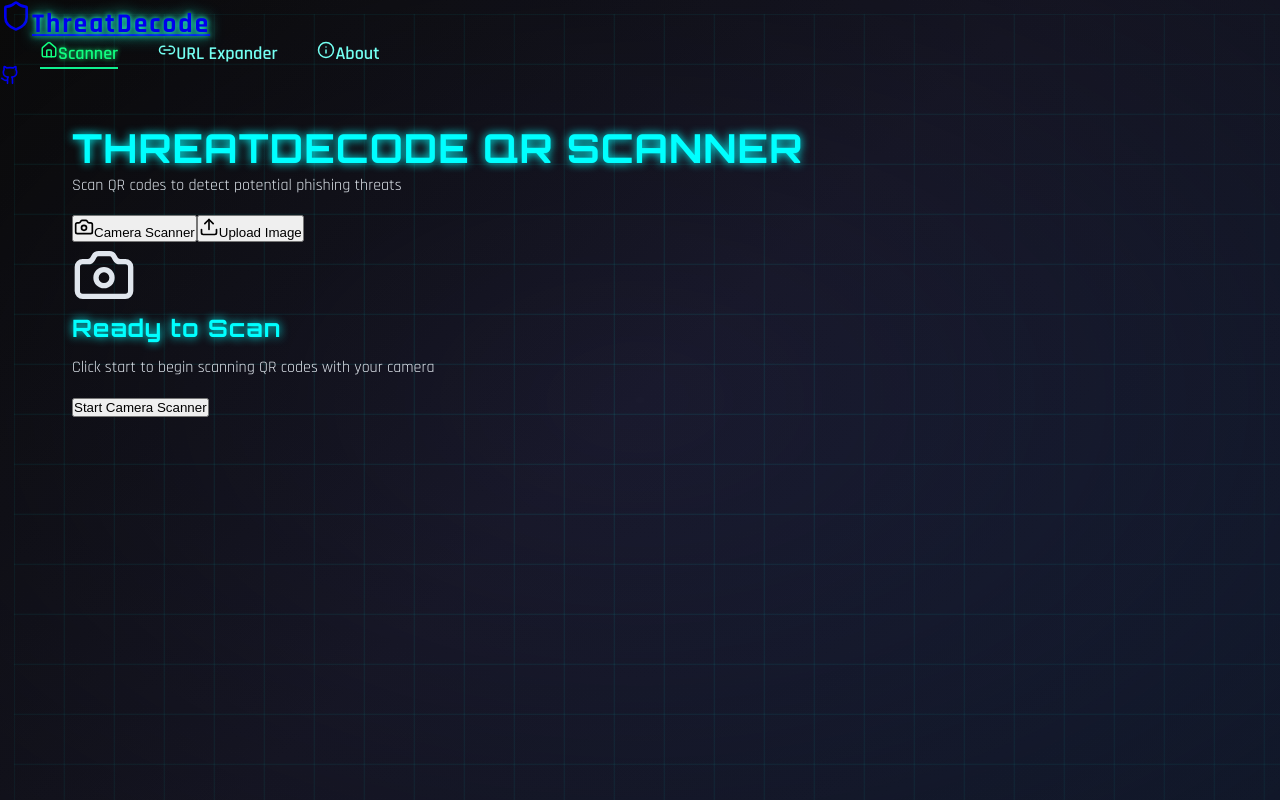
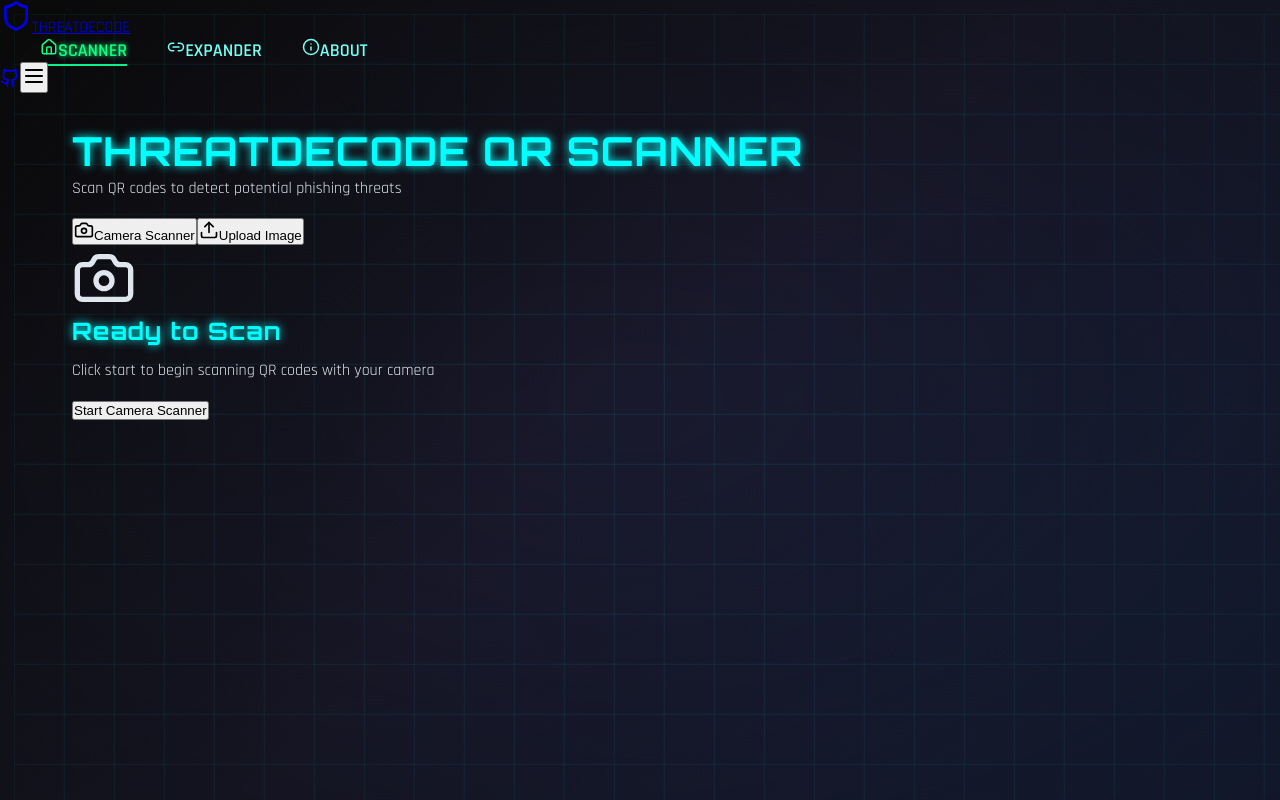
Before and after one commit to gowri018/AntiQuish, a React (Create React App) app in the folder threatdecode-frontend/: page / in a window 1280 px wide. Built offline with nearby package versions, Linux system fonts and the light colour scheme.

Commit message:
urlExpansion

```diff
--- a/threatdecode-frontend/src/components/Header.js
+++ b/threatdecode-frontend/src/components/Header.js
@@ -1,57 +1,74 @@
-// src/components/Header.js
-import React from 'react';
+import React, { useState } from 'react';
 import { Link, useLocation } from 'react-router-dom';
-import { Shield, Home, Info, Github, Link2 } from 'lucide-react'; // Added Link2 icon
+import { Shield, Home, Info, Github, Link2, Menu, X } from 'lucide-react';
 import './Header.css';
 
 const Header = () => {
   const location = useLocation();
+  const [mobileMenuOpen, setMobileMenuOpen] = useState(false);
+
+  const toggleMobileMenu = () => {
+    setMobileMenuOpen(!mobileMenuOpen);
+  };
 
   return (
-    <header className="app-header">
+    <header className="cyber-header">
       <div className="header-content">
-        <Link to="/" className="logo">
+        <Link to="/" className="cyber-logo">
           <Shield size={32} className="logo-icon" />
-          <span className="logo-text">ThreatDecode</span>
+          <span className="logo-text">
+            <span className="logo-main">THREAT</span>
+            <span className="logo-sub">DECODE</span>
+          </span>
         </Link>
 
-        <nav className="nav-menu">
+        <nav className={`nav-menu ${mobileMenuOpen ? 'mobile-open' : ''}`}>
           <Link
             to="/"
-            className={`nav-link ${location.pathname === '/' ? 'active' : ''}`}
+            className={`cyber-nav-link ${location.pathname === '/' ? 'active' : ''}`}
+            onClick={() => setMobileMenuOpen(false)}
           >
             <Home size={18} />
-            Scanner
+            <span>SCANNER</span>
           </Link>
-          {/* NEW NAVIGATION LINK */}
           <Link
             to="/url-expander"
-            className={`nav-link ${location.pathname === '/url-expander' ? 'active' : ''}`}
+            className={`cyber-nav-link ${location.pathname === '/url-expander' ? 'active' : ''}`}
+            onClick={() => setMobileMenuOpen(false)}
           >
             <Link2 size={18} />
-            URL Expander
+            <span>EXPANDER</span>
           </Link>
           <Link
             to="/about"
-            className={`nav-link ${location.pathname === '/about' ? 'active' : ''}`}
+            className={`cyber-nav-link ${location.pathname === '/about' ? 'active' : ''}`}
+            onClick={() => setMobileMenuOpen(false)}
           >
             <Info size={18} />
-            About
+            <span>ABOUT</span>
           </Link>
         </nav>
 
         <div className="header-actions">
           <a
-            href="https://github.com/your-username/threatdecode"
+            href="https://github.com/gowri018/AntiQuish"
             target="_blank"
             rel="noopener noreferrer"
-            className="github-link"
+            className="cyber-github-link"
             aria-label="View on GitHub"
           >
             <Github size={20} />
           </a>
+          <button
+            className="mobile-menu-toggle"
+            onClick={toggleMobileMenu}
+            aria-label="Toggle menu"
+          >
+            {mobileMenuOpen ? <X size={24} /> : <Menu size={24} />}
+          </button>
         </div>
       </div>
+      <div className="header-glow"></div>
     </header>
   );
 };
```
